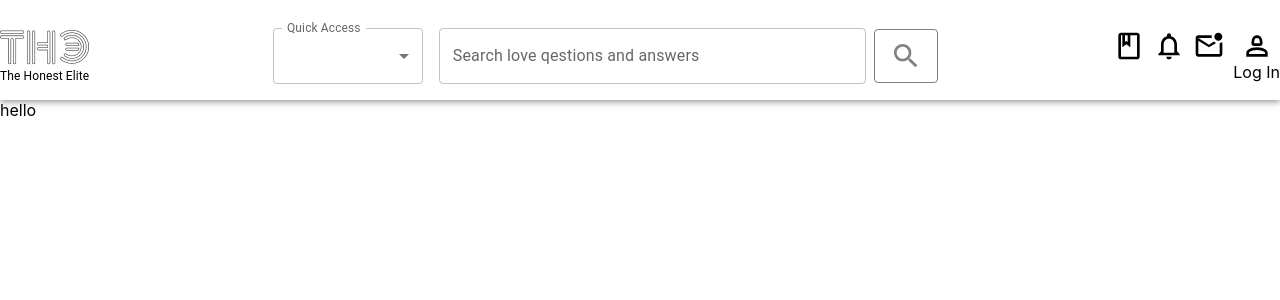
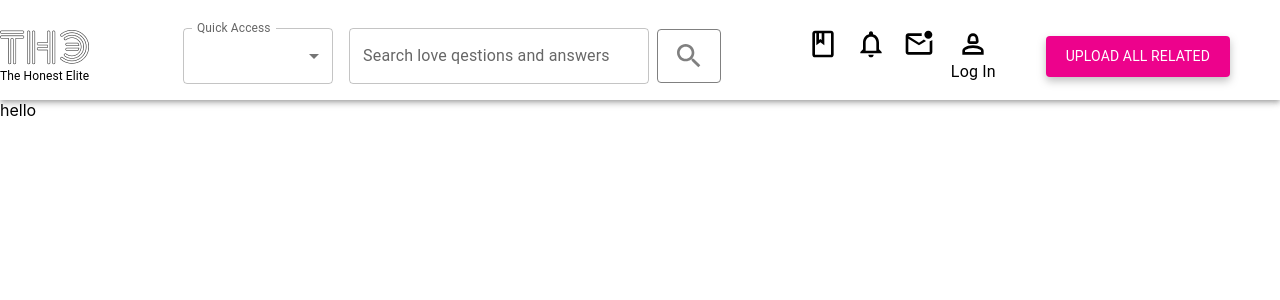
Before and after one commit to Jubayer-Hossain-Abir-404/restaurant-location-viewer-using-nextjs-react-material-ui-mapbox, a Next.js app: page / in a window 1280 px wide. Shown: the top 300 px of the page. Built offline with nearby package versions, Linux system fonts and the light colour scheme.

Commit message:
navbar complete

```diff
--- a/components/InputField.js
+++ b/components/InputField.js
@@ -5,7 +5,7 @@ export default function InputField() {
   return (
     <Box
       sx={{
-        width: 427,
+        width: 300,
       }}
     >
       <TextField
--- a/components/Nav.js
+++ b/components/Nav.js
@@ -7,6 +7,7 @@ import BasicSelect from "./BasicSelect";
 import InputField from "./InputField";
 import SearchButton from "./SearchButton";
 import Notifications from "./Notifications";
+import UploadButton from "./UploadButton";
 
 const Header = styled(AppBar)`
   background: white;
@@ -20,6 +21,9 @@ const NavItems = styled(Box)`
   display: flex;
   align-items:center;
   color:black;
+  & > div{
+    margin-right:50px;
+  }
 `;
 const LogoItems = styled(Box)`
   margin-left: 5%;
@@ -48,7 +52,7 @@ const Nav = () => {
       >
         <LogoItems>
           <img src={logo} alt="logo" />
-          <Typography>The Honest Elite</Typography>
+          <Typography noWrap>The Honest Elite</Typography>
         </LogoItems>
 
         <Stack direction="row" spacing={1} alignItems="center">
@@ -58,7 +62,12 @@ const Nav = () => {
         </Stack>
 
         <NavItems>
-          <Notifications />
+          <Box>
+            <Notifications />
+          </Box>
+          <Box>
+            <UploadButton />
+          </Box>
         </NavItems>
       </Stack>
     </Header>
--- a/components/Notifications.js
+++ b/components/Notifications.js
@@ -2,19 +2,19 @@ import BookOutlinedIcon from "@mui/icons-material/BookOutlined";
 import NotificationsNoneOutlinedIcon from "@mui/icons-material/NotificationsNoneOutlined";
 import MarkEmailUnreadOutlinedIcon from "@mui/icons-material/MarkEmailUnreadOutlined";
 import Person2OutlinedIcon from "@mui/icons-material/Person2Outlined";
-import { Stack } from "@mui/material";
+import { Stack, Typography } from "@mui/material";
 
 import React from 'react'
 
 const Notifications = () => {
   return (
-    <Stack direction="row" spacing={1} alignItems="flex-start">
+    <Stack direction="row" spacing={2} alignItems="flex-start">
       <BookOutlinedIcon style={{ width: 32, height: 32 }} />
       <NotificationsNoneOutlinedIcon style={{ width: 32, height: 32 }} />
       <MarkEmailUnreadOutlinedIcon style={{ width: 32, height: 32 }} />
       <Stack direction="column" justifyContent="center" alignItems="center">
         <Person2OutlinedIcon style={{ width: 32, height: 32 }} />
-        Log In
+        <Typography noWrap>Log In</Typography>
       </Stack>
     </Stack>
   );
--- /dev/null
+++ b/components/UploadButton.js
@@ -0,0 +1,25 @@
+import Button from "@mui/material/Button";
+import { styled, Typography } from "@mui/material";
+const PinkButton = styled(Button)`
+  background: #ed028c;
+  color: white;
+  padding: 10px 20px;
+  filter: drop-shadow(0px 4px 4px rgba(0, 0, 0, 0.25));
+  white-space: nowrap;
+  &:hover {
+    background-color: #ed028c;
+  }
+  & > p {
+    font-size: 14px;
+  }
+`;
+
+const UploadButton = () => {
+  return (
+    <PinkButton>
+      <Typography>Upload All Related</Typography>
+    </PinkButton>
+  );
+};
+
+export default UploadButton;
```
